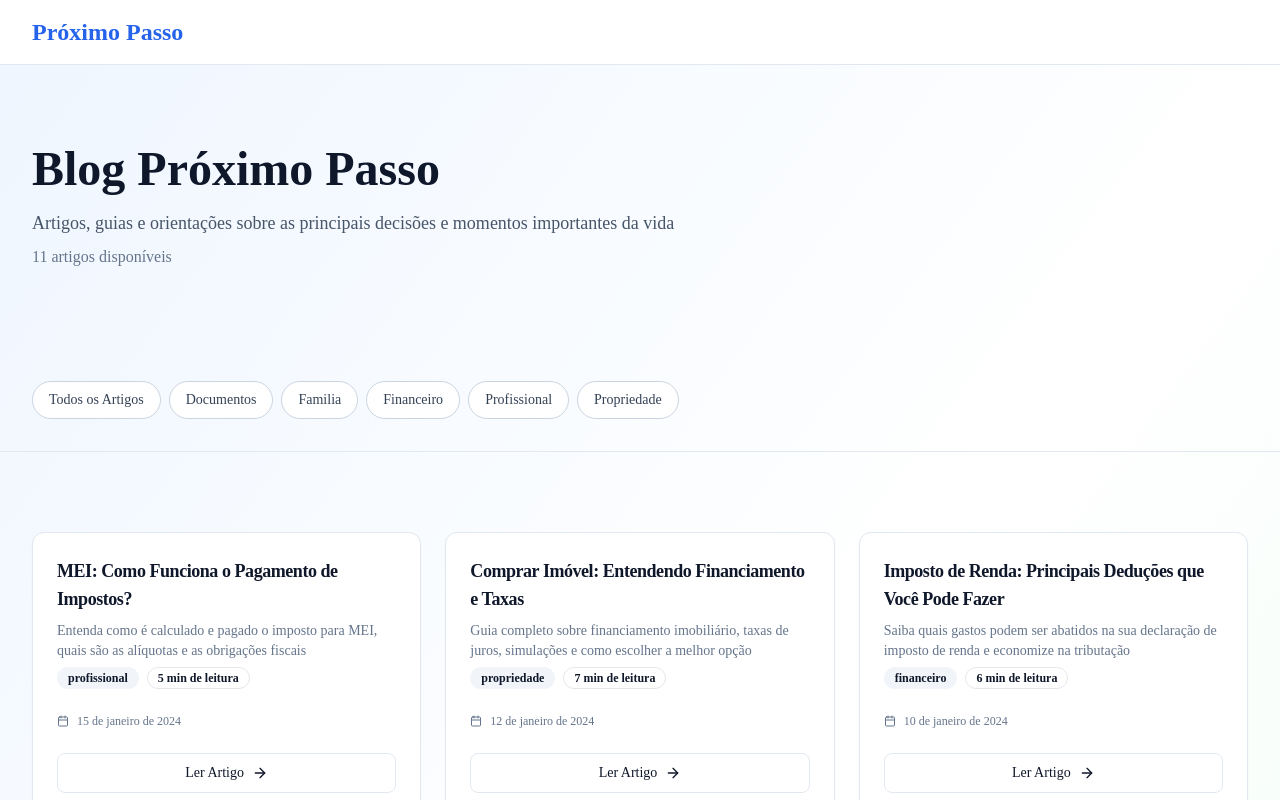
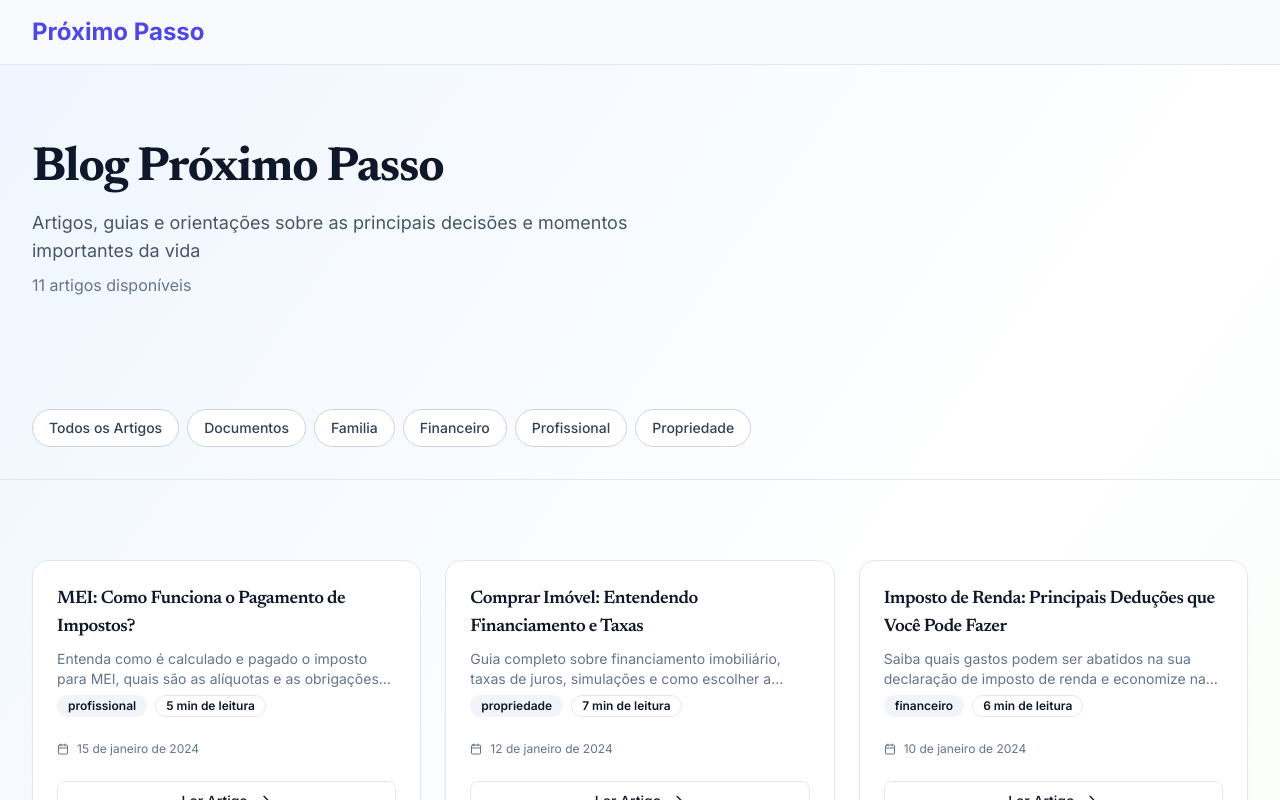
Before and after one commit to FranciscoDGA/proximo_passo, a Next.js app: page /blog in a window 1280 px wide. Shown: the top 800 px of the page. Built offline with nearby package versions, Linux system fonts and the light colour scheme; no server answers.

Commit message:
feat: implementar design system master (fonts, cores, shadows)

```diff
--- a/app/globals.css
+++ b/app/globals.css
@@ -1,52 +1,52 @@
 @tailwind base;
 @tailwind components;
 @tailwind utilities;
-
 
 html {
   scroll-behavior: smooth;
 }
 
 body {
-  @apply bg-white dark:bg-dark-bg;
+  @apply bg-slate-50 dark:bg-dark-bg font-sans text-slate-900 antialiased;
+}
+
+/* Headings with Newsreader for a premium editorial look */
+h1, h2, h3 {
+  @apply font-serif tracking-tight;
 }
 
 @layer components {
   .container-safe {
-    @apply mx-auto max-w-7xl px-4 sm:px-6 lg:px-8;
+    @apply mx-auto max-w-7xl px-6 lg:px-8;
   }
 
   .btn-primary {
-    @apply inline-flex items-center justify-center rounded-lg bg-primary px-6 py-3 font-medium text-white transition-all duration-200 hover:bg-blue-600 focus:outline-none focus:ring-2 focus:ring-primary focus:ring-offset-2 dark:focus:ring-offset-dark-bg;
+    @apply inline-flex items-center justify-center rounded-xl bg-primary px-6 py-3 font-medium text-white transition-all duration-300 hover:bg-indigo-700 hover:shadow-md hover:-translate-y-0.5 focus:outline-none focus:ring-2 focus:ring-primary focus:ring-offset-2 dark:focus:ring-offset-dark-bg active:translate-y-0;
   }
 
   .btn-secondary {
-    @apply inline-flex items-center justify-center rounded-lg border border-slate-300 bg-white px-6 py-3 font-medium text-slate-700 transition-all duration-200 hover:bg-slate-50 dark:border-dark-border dark:bg-dark-bg dark:text-dark-text dark:hover:bg-slate-900;
+    @apply inline-flex items-center justify-center rounded-xl border border-slate-200 bg-white px-6 py-3 font-medium text-slate-700 transition-all duration-300 hover:border-slate-300 hover:bg-slate-50 hover:shadow-sm dark:border-dark-border dark:bg-dark-bg dark:text-dark-text dark:hover:bg-slate-900 dark:hover:border-slate-700;
   }
 
   .card {
-    @apply rounded-xl border border-slate-200 bg-white p-6 shadow-sm transition-all duration-200 dark:border-dark-border dark:bg-slate-950;
+    @apply rounded-2xl border border-slate-200 bg-white p-6 shadow-sm transition-all duration-300 dark:border-dark-border dark:bg-slate-900;
   }
 
   .card-hover {
-    @apply card hover:shadow-lg hover:shadow-slate-200 dark:hover:shadow-slate-800;
+    @apply card hover:shadow-md hover:border-primary/20 dark:hover:border-primary/30;
   }
 }
 
-/* Animações suaves */
+/* Animações suaves (Apple-like) */
 @keyframes fadeIn {
-  from {
-    opacity: 0;
-  }
-  to {
-    opacity: 1;
-  }
+  from { opacity: 0; }
+  to { opacity: 1; }
 }
 
 @keyframes slideUp {
   from {
     opacity: 0;
-    transform: translateY(10px);
+    transform: translateY(15px);
   }
   to {
     opacity: 1;
@@ -55,9 +55,9 @@ body {
 }
 
 .animate-fade-in {
-  animation: fadeIn 0.3s ease-in-out;
+  animation: fadeIn 0.4s ease-in-out;
 }
 
 .animate-slide-up {
-  animation: slideUp 0.3s ease-in-out;
+  animation: slideUp 0.5s cubic-bezier(0.16, 1, 0.3, 1);
 }
--- a/app/layout.tsx
+++ b/app/layout.tsx
@@ -1,9 +1,20 @@
 import type { Metadata } from "next";
-import { Inter } from "next/font/google";
+import { Inter, Newsreader } from "next/font/google";
 import "./globals.css";
 import { AuthProvider } from "@/providers/auth-provider";
 
-const inter = Inter({ subsets: ["latin"], variable: "--font-sans" });
+const inter = Inter({
+  subsets: ["latin"],
+  variable: "--font-sans",
+  display: 'swap',
+});
+
+const newsreader = Newsreader({
+  subsets: ["latin"],
+  variable: "--font-serif",
+  display: 'swap',
+  style: ['normal', 'italic'],
+});
 
 export const metadata: Metadata = {
   title: "Próximo Passo - Seu guia para os momentos mais importantes da vida",
@@ -40,10 +51,10 @@ export default function RootLayout({
       <head>
         <meta charSet="utf-8" />
         <meta name="viewport" content="width=device-width, initial-scale=1" />
-        <meta name="theme-color" content="#2563EB" />
+        <meta name="theme-color" content="#4F46E5" />
       </head>
       <body
-        className={`${inter.variable} bg-white text-slate-900 dark:bg-dark-bg dark:text-dark-text`}
+        className={`${inter.variable} ${newsreader.variable} bg-slate-50 text-slate-900 dark:bg-dark-bg dark:text-dark-text min-h-screen antialiased`}
       >
         <AuthProvider>{children}</AuthProvider>
       </body>
--- a/tailwind.config.ts
+++ b/tailwind.config.ts
@@ -11,18 +11,37 @@ const config: Config = {
     extend: {
       fontFamily: {
         sans: ["var(--font-sans)", ...defaultTheme.fontFamily.sans],
+        serif: ["var(--font-serif)", ...defaultTheme.fontFamily.serif],
       },
       colors: {
-        primary: "#2563EB",
-        secondary: "#10B981",
-        accent: "#F59E0B",
-        "dark-bg": "#0F172A",
+        // Semantic Therapeutic Colors
+        primary: "#4F46E5", // Indigo 600 - Ação com confiança
+        success: "#10B981", // Emerald 500 - Alívio e conclusão
+        warning: "#F59E0B", // Amber 500 - Avisos sem gerar pânico
+
+        // Backgrounds relaxantes
+        "dark-bg": "#121212",
         "dark-text": "#F3F4F6",
         "dark-border": "#1E293B",
       },
+      borderRadius: {
+        // Arredondamentos maiores transmitem mais acolhimento
+        'xl': '1rem',
+        '2xl': '1.5rem',
+        '3xl': '2rem',
+      },
+      boxShadow: {
+        // Sombras super suaves e premium
+        'sm': '0 1px 2px 0 rgba(0, 0, 0, 0.03)',
+        'DEFAULT': '0 1px 3px 0 rgba(0, 0, 0, 0.05), 0 1px 2px -1px rgba(0, 0, 0, 0.03)',
+        'md': '0 4px 6px -1px rgba(0, 0, 0, 0.04), 0 2px 4px -2px rgba(0, 0, 0, 0.04)',
+        'lg': '0 10px 15px -3px rgba(0, 0, 0, 0.04), 0 4px 6px -4px rgba(0, 0, 0, 0.04)',
+        'xl': '0 20px 25px -5px rgba(0, 0, 0, 0.04), 0 8px 10px -6px rgba(0, 0, 0, 0.04)',
+        '2xl': '0 25px 50px -12px rgba(0, 0, 0, 0.08)',
+      },
       animation: {
-        "fade-in": "fade-in 0.3s ease-in-out",
-        "slide-up": "slide-up 0.3s ease-in-out",
+        "fade-in": "fade-in 0.4s ease-in-out",
+        "slide-up": "slide-up 0.5s cubic-bezier(0.16, 1, 0.3, 1)", // Easing suave (Apple-like)
       },
       keyframes: {
         "fade-in": {
@@ -30,7 +49,7 @@ const config: Config = {
           "100%": { opacity: "1" },
         },
         "slide-up": {
-          "0%": { transform: "translateY(10px)", opacity: "0" },
+          "0%": { transform: "translateY(15px)", opacity: "0" },
           "100%": { transform: "translateY(0)", opacity: "1" },
         },
       },
```
